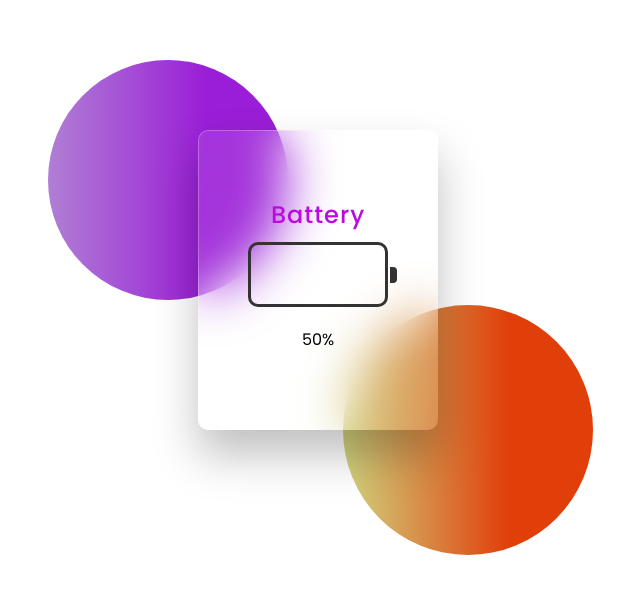
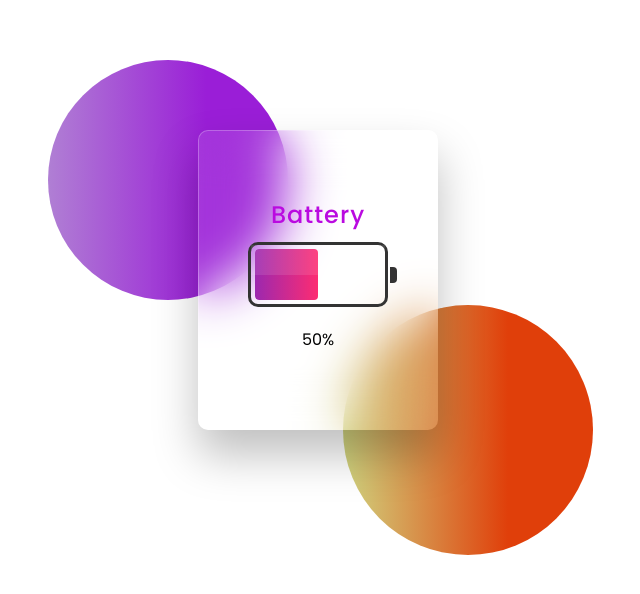
Before and after one commit to khangdev1310/HW1-battery, a plain HTML site: page index.html in a window 1280 px wide. Shown: the part 120-714 px from the top of the page, without its empty margins (322-962 px from the left). Drawn offline with Linux system fonts and the light colour scheme.

Commit message:
Done layout battery

```diff
--- a/style.css
+++ b/style.css
@@ -90,3 +90,33 @@ section::after {
   border-top-right-radius: 4px;
   border-bottom-right-radius: 4px;
 }
+
+.battery__shape::after {
+  content: '';
+  position: absolute;
+  top: 0;
+  left: 0;
+  height: 50%;
+  width: 100%;
+  background: rgba(255, 255, 255, 0.1);
+}
+
+.level {
+  position: absolute;
+  top: 4px;
+  left: 4px;
+  right: 4px;
+  bottom: 4px;
+  overflow: hidden;
+  border-radius: 4px;
+}
+
+.percentage {
+  position: absolute;
+  top: 0;
+  left: 0;
+  height: 100%;
+  width: 50%;
+  background: linear-gradient(90deg, #9c28af, #fd2c72);
+  border-radius: 4px;
+}
```
